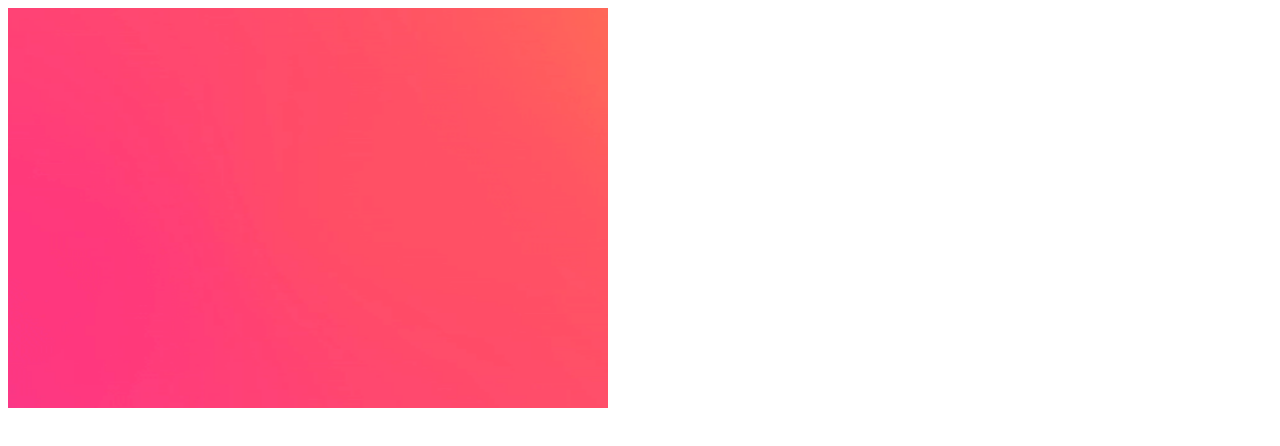
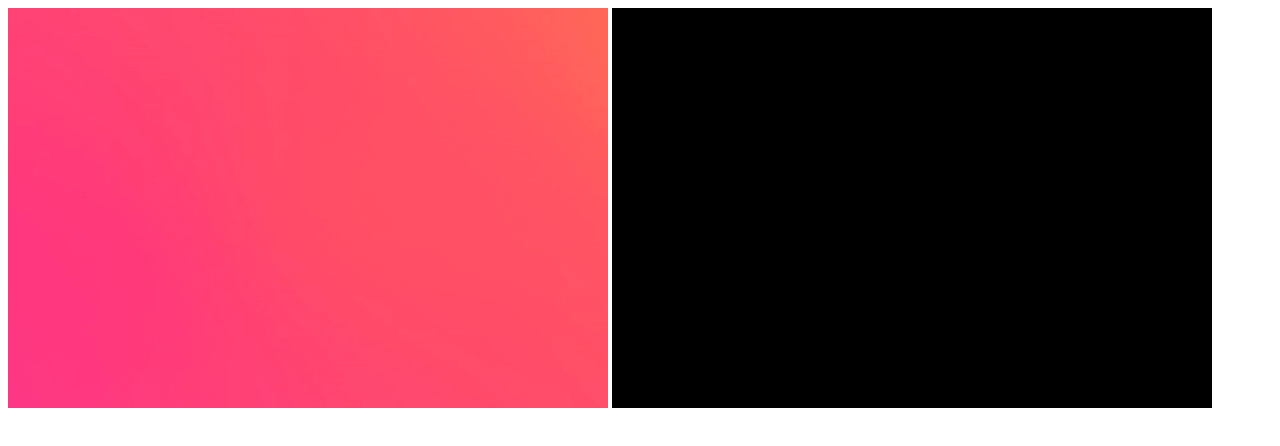
Before and after one commit to OtdhNurlan/GIFKI3, a plain HTML site: page index.html in a window 1280 px wide. Drawn offline with Linux system fonts and the light colour scheme.

Commit message:
Update index.html

```diff
--- a/index.html
+++ b/index.html
@@ -7,5 +7,6 @@
 </head>
 <body>
     <img src="GIFIMG\Instagram.gif" alt="Описание изображения" width="600" height="400">
+    <img src="GIFIMG\ChatGpt.gif" alt="Описание изображения" width="600" height="400">
 </body>
 </html>
```
